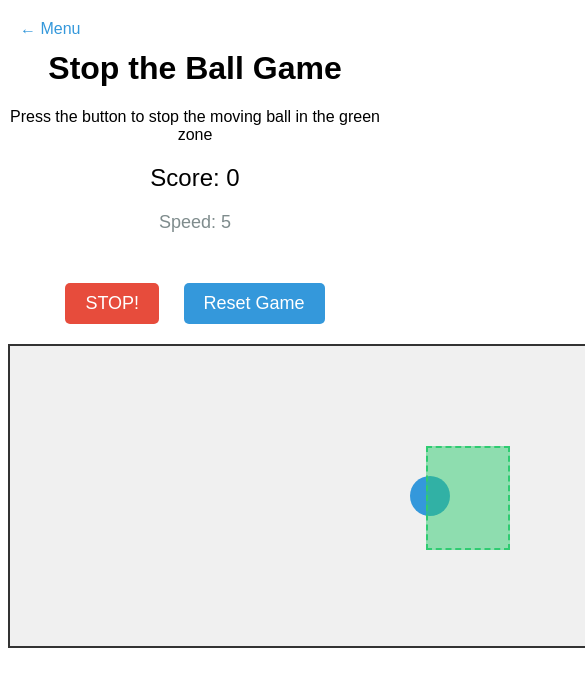
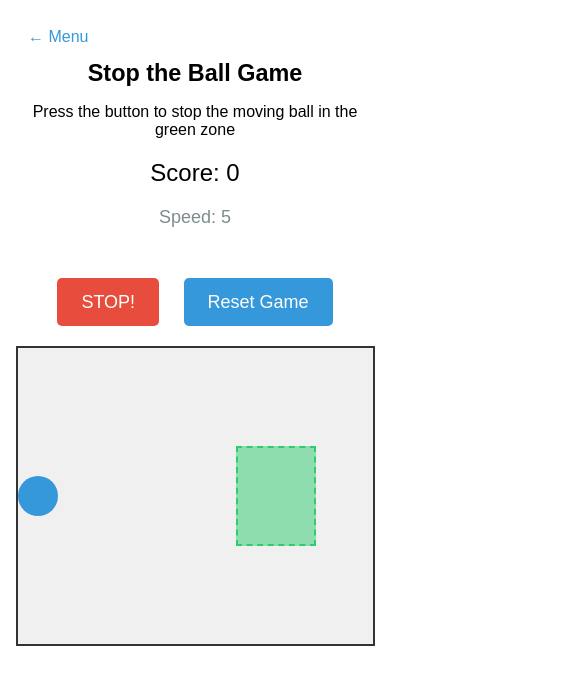
Before and after one commit to LaplaceMkhabela/stop-the-ball-game, a website: page classic/index.html in a window 390 px wide. Both pictures are taken after a click on the button "STOP!". Shown: the top 686 px of the page, 585 px wide, since content can reach past the window. Drawn offline with Linux system fonts and the light colour scheme.

Commit message:
Optimize layout and controls for mobile devices
Add viewport/theme-color meta and safe-area handling across the shell,
classic and new pages. Make the classic board fluid with live JS bounds
instead of fixed 600px, center the splash menu, use dynamic viewport
height, and enlarge tap targets while disabling pull-to-refresh.

```diff
--- a/classic/app.js
+++ b/classic/app.js
@@ -18,20 +18,26 @@ const movingObject = document.getElementById('movingObject');
         let animationId;
         let shouldIncreaseSpeed = false;
 
-        // Get target zone position
-        const targetRect = targetZone.getBoundingClientRect();
-        const containerRect = document.getElementById('gameContainer').getBoundingClientRect();
+        const container = document.getElementById('gameContainer');
 
-        const targetLeft = targetRect.left - containerRect.left;
-        const targetRight = targetRect.right - containerRect.left;
+        // Get target zone bounds relative to the game container
+        function targetBounds() {
+            const targetRect = targetZone.getBoundingClientRect();
+            const containerRect = container.getBoundingClientRect();
+            const originX = containerRect.left + container.clientLeft;
+            return {
+                left: targetRect.left - originX,
+                right: targetRect.right - originX
+            };
+        }
 
         function moveObject() {
             position += speed;
             movingObject.style.left = position + 'px';
 
             // Reset position if object goes off screen
-            if (position > 600) {
-                position = -40;
+            if (position > container.clientWidth) {
+                position = -movingObject.offsetWidth;
 
                 // Visual feedback when reaching max speed
                 if (speed >= MAX_SPEED) {
@@ -51,10 +57,11 @@ const movingObject = document.getElementById('movingObject');
             cancelAnimationFrame(animationId);
 
             // Check if object is in target zone
-            const objectRight = position + 40;
+            const bounds = targetBounds();
+            const objectRight = position + movingObject.offsetWidth;
             let scored = false;
 
-            if (position >= targetLeft && objectRight <= targetRight) {
+            if (position >= bounds.left && objectRight <= bounds.right) {
                 score += 10;
                 message.textContent = "Perfect! +10 points";
                 message.style.color = "#2ecc71";
@@ -68,8 +75,8 @@ const movingObject = document.getElementById('movingObject');
                     shouldIncreaseSpeed = false; // Reset flag
                 }
             }
-            else if ((position >= targetLeft && position <= targetRight) ||
-                     (objectRight >= targetLeft && objectRight <= targetRight)) {
+            else if ((position >= bounds.left && position <= bounds.right) ||
+                     (objectRight >= bounds.left && objectRight <= bounds.right)) {
                 score += 5;
                 message.textContent = "Partial! +5 points";
                 message.style.color = "#f39c12";
@@ -137,4 +144,10 @@ const movingObject = document.getElementById('movingObject');
         stopButton.addEventListener('click', stopObject);
         resetButton.addEventListener('click', fullReset);
 
+        // Keep the ball inside the board when its size changes (rotation, resize)
+        window.addEventListener('resize', () => {
+            if (position > container.clientWidth) position = -movingObject.offsetWidth;
+            movingObject.style.left = position + 'px';
+        });
+
         moveObject();
--- a/classic/index.html
+++ b/classic/index.html
@@ -1,7 +1,10 @@
 <!DOCTYPE html>
-<html>
+<html lang="en">
 <head>
     <title>Stop the Ball Game - Classic</title>
+    <meta charset="utf-8">
+    <meta name="viewport" content="width=device-width, initial-scale=1, viewport-fit=cover">
+    <meta name="theme-color" content="#f0f0f0">
     <link rel="stylesheet" href="styles.css">
 </head>
 <body>
--- a/classic/styles.css
+++ b/classic/styles.css
@@ -1,22 +1,32 @@
         #menuLink {
             position: absolute;
-            top: 20px;
-            left: 20px;
+            top: max(20px, env(safe-area-inset-top));
+            left: max(20px, env(safe-area-inset-left));
             color: #3498db;
             text-decoration: none;
             font-size: 16px;
+            padding: 8px;
+            touch-action: manipulation;
         }
         #menuLink:hover {
             text-decoration: underline;
         }
+        * { box-sizing: border-box; }
         body {
             font-family: Arial, sans-serif;
             text-align: center;
-            margin-top: 50px;
+            margin: 0;
+            padding: max(20px, env(safe-area-inset-top)) 16px max(20px, env(safe-area-inset-bottom));
+            min-height: 100vh;
+            min-height: 100dvh;
+            -webkit-text-size-adjust: 100%;
+            text-size-adjust: 100%;
+            -webkit-tap-highlight-color: transparent;
         }
+        h1 { font-size: clamp(22px, 6vw, 32px); margin: 40px 0 12px; }
         #gameContainer {
-            width: 600px;
-            height: 300px;
+            width: min(600px, 92vw);
+            height: clamp(200px, 42vh, 300px);
             margin: 0 auto;
             position: relative;
             border: 2px solid #333;
@@ -29,7 +39,8 @@
             background-color: #3498db;
             border-radius: 50%;
             position: absolute;
-            top: 130px;
+            top: 50%;
+            transform: translateY(-50%);
             left: 0;
             transition: background-color 0.3s;
         }
@@ -38,8 +49,9 @@
             height: 100px;
             background-color: rgba(46, 204, 113, 0.5);
             position: absolute;
-            top: 100px;
-            right: 100px;
+            top: 50%;
+            transform: translateY(-50%);
+            right: 16%;
             border: 2px dashed #2ecc71;
         }
         #scoreDisplay {
@@ -55,12 +67,14 @@
             margin: 20px;
         }
         button {
-            padding: 10px 20px;
+            padding: 12px 24px;
+            min-height: 48px;
             font-size: 18px;
             color: white;
             border: none;
             border-radius: 5px;
             cursor: pointer;
+            touch-action: manipulation;
             margin: 0 10px;
         }
         #stopButton {
--- a/new/styles.css
+++ b/new/styles.css
@@ -1,8 +1,6 @@
 :root{
   --h:190;
   box-sizing:border-box;
-  padding-top:env(safe-area-inset-top,0px);
-  padding-bottom:env(safe-area-inset-bottom,0px);
   color-scheme:dark;
   --ink:hsl(var(--h) 70% 97%);
   --muted:hsl(var(--h) 30% 80% / .72);
@@ -14,19 +12,19 @@
   --gold:hsl(46 100% 64%);
 }
 *,*::before,*::after{box-sizing:inherit}
-html{height:100%;scroll-padding-top:env(safe-area-inset-top,0px)}
+html{height:100%;scroll-padding-top:env(safe-area-inset-top,0px);overscroll-behavior:none;-webkit-text-size-adjust:100%;text-size-adjust:100%}
 body{
-  margin:0;height:100%;display:flex;flex-direction:column;align-items:center;
+  margin:0;height:100vh;height:100dvh;display:flex;flex-direction:column;align-items:center;
   font-family:Manrope,system-ui,-apple-system,"Segoe UI",sans-serif;
   color:var(--ink);
   background:radial-gradient(120% 90% at 50% 0%,var(--bg0),var(--bg1)),#07060f;
   background-color:#07060f;
-  overflow:hidden;-webkit-user-select:none;user-select:none;
+  overflow:hidden;overscroll-behavior:none;-webkit-user-select:none;user-select:none;
   -webkit-tap-highlight-color:transparent;
 }
-button{font:inherit;color:inherit}
+button{font:inherit;color:inherit;touch-action:manipulation}
 :focus-visible{outline:3px solid var(--ink);outline-offset:3px}
-.app{width:min(100%,1000px);flex:1;min-height:0;display:flex;flex-direction:column;gap:12px;padding:12px 14px 14px}
+.app{width:min(100%,1000px);flex:1;min-height:0;display:flex;flex-direction:column;gap:12px;padding:max(12px,env(safe-area-inset-top)) max(14px,env(safe-area-inset-right)) max(14px,env(safe-area-inset-bottom)) max(14px,env(safe-area-inset-left))}
 
 /* HUD */
 .hud{display:grid;grid-template-columns:1fr auto 1fr;align-items:center;gap:10px;grid-template-areas:"left mid right"}
@@ -142,13 +140,23 @@ canvas#cv{position:absolute;inset:0;width:100%;height:100%;display:block}
   .hud-left{gap:12px}
   .stat .v{font-size:22px}
   .hint{display:none}
+  .icon{width:44px;height:44px}
   .stop{height:64px;font-size:24px}
   .lv canvas{width:34px;height:34px}
   .card{padding:20px 14px}
+  .avatars{grid-template-columns:repeat(auto-fit,minmax(40px,1fr))}
   .who{padding:4px;max-width:none}
   .who-name{display:none}
 }
 @media (max-height:620px){ .lede{margin:8px auto 12px} .levels{margin-top:12px} .stars{margin:6px 0 0} .star{font-size:34px} }
+@media (max-height:560px){
+  .app{gap:8px;padding-top:8px;padding-bottom:8px}
+  .stop{height:52px;font-size:20px}
+  .hint{display:none}
+  .lives svg{width:18px;height:18px}
+  .card{padding:14px}
+  .star{font-size:30px}
+}
 @media (prefers-reduced-motion:reduce){ *{transition:none!important;animation:none!important} }
 
 /* Onboarding + player */
--- a/styles.css
+++ b/styles.css
@@ -85,7 +85,17 @@
         body {
             font-family: Arial, sans-serif;
             text-align: center;
-            margin-top: 50px;
+            margin: 0;
+            min-height: 100vh;
+            min-height: 100dvh;
+            display: flex;
+            flex-direction: column;
+            align-items: center;
+            justify-content: center;
+            padding: max(20px, env(safe-area-inset-top)) 20px max(20px, env(safe-area-inset-bottom));
+            -webkit-text-size-adjust: 100%;
+            text-size-adjust: 100%;
+            -webkit-tap-highlight-color: transparent;
         }
         #menu {
             transition: opacity 0.6s ease;
@@ -102,12 +112,14 @@
             margin-top: 30px;
         }
         .mode-button {
-            width: 240px;
+            width: min(240px, 100%);
+            min-height: 44px;
             padding: 30px 20px;
             background-color: #fff;
             border: 2px solid #3498db;
             border-radius: 12px;
             cursor: pointer;
+            touch-action: manipulation;
             transition: transform 0.2s, box-shadow 0.2s, border-color 0.2s;
         }
         .mode-button:hover {
@@ -138,3 +150,8 @@
             padding: 2px 8px;
             vertical-align: middle;
         }
+        @media (max-width: 520px) {
+            h1 { font-size: 24px; }
+            #modeList { flex-direction: column; gap: 14px; }
+            .mode-button { width: 100%; padding: 22px 16px; }
+        }
```
Also changed, not shown: index.html (+5 -1 lines), new/index.html (+4 -0 lines).
